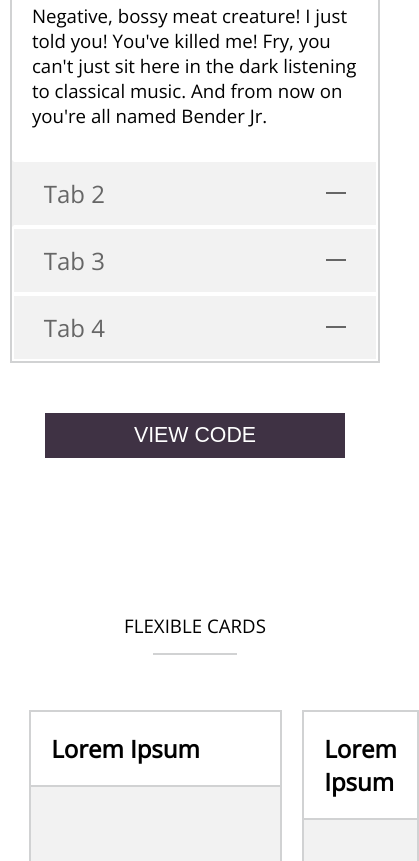
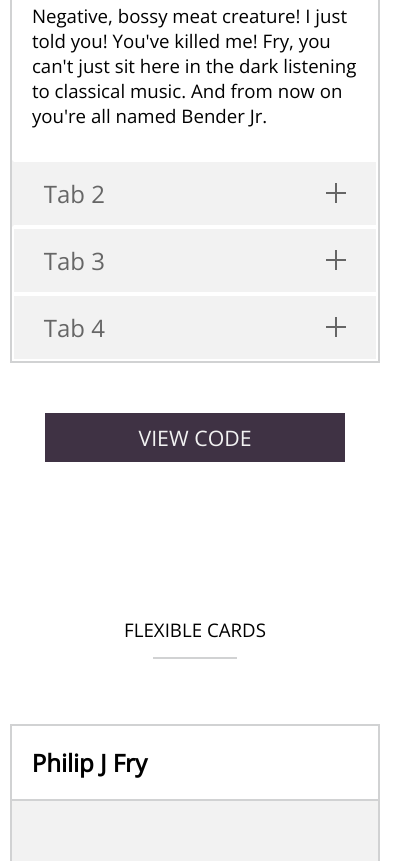
Before and after one commit to julieahawkins/pattrn-party, a website: page index.html in a window 390 px wide. Shown: the part 1139-2000 px from the top of the page, 419 px wide, since content can reach past the window. Drawn offline with nearby package versions, Linux system fonts and the light colour scheme.

Commit message:
hooks up code display to codepen

```diff
--- a/index.html
+++ b/index.html
@@ -61,9 +61,7 @@
             </div>
           </div>
         </section>
-          <button class="btn" id="accordianTabs">
-            <a href="https://codepen.io/jahawkins/pen/BYQZve" target="_blank">VIEW CODE</a>
-          </button>
+          <a class="btn" href="https://codepen.io/jahawkins/pen/BYQZve" target="_blank">VIEW CODE</a>
       </section>
 
       <section class="pattern">
@@ -73,43 +71,43 @@
 
         <section class="Cards-container">
           <div class="card item-1">
-            <h2>Lorem Ipsum</h2>
+            <h2>Philip J Fry</h2>
             <div class="card-content">
             </div>
           </div>
           <div class="card item-2">
-            <h2>Lorem Ipsum</h2>
+            <h2>(Turanga) Leela</h2>
             <div class="card-content">
             </div>
           </div>
           <div class="card item-3">
-            <h2>Lorem Ipsum</h2>
+            <h2>Bender, Baby!</h2>
             <div class="card-content">
             </div>
           </div>
           <div class="card item-4">
-            <h2>Lorem Ipsum</h2>
+            <h2>Doctor Zoidberg</h2>
             <div class="card-content">
             </div>
           </div>
           <div class="card item-5">
-            <h2>Lorem Ipsum</h2>
+            <h2>Hermes Conrad</h2>
             <div class="card-content">
             </div>
           </div>
           <div class="card item-6">
-            <h2>Lorem Ipsum</h2>
+            <h2>Amy Wong</h2>
             <div class="card-content">
             </div>
           </div>
           <div class="card item-7">
-            <h2>Lorem Ipsum</h2>
+            <h2>Professor Farnsworth</h2>
             <div class="card-content">
             </div>
           </div>
         </section>
 
-        <button class="btn" id="flexibleCards">VIEW CODE</button>
+        <a class="btn" href="https://codepen.io/jahawkins/pen/KQXwqx" target="_blank">VIEW CODE</a>
       </section>
 
       <section class="pattern">
--- a/styles/styles.scss
+++ b/styles/styles.scss
@@ -55,19 +55,21 @@ header {
   .btn {
     background: $muted-purple;
     border: none;
+    cursor: pointer;
     color: $lt-grey;
     font-size: 16pt;
     font-weight: $light;
+    text-align: center;
+    text-decoration: none;
 
     align-self: center;
     margin: 50px;
     padding: 10px;
     width: 300px;
-    a {
-      color: $white;
-      text-decoration: none;
-    }
   }
+  // .cp_embed_wrapper {
+  //   width: 100%;
+  // }
 }
 
 // ACCORDIAN TABS /////////////////////////////////////////////////////////////
@@ -92,6 +94,9 @@ header {
     }
     .mobile-open {
       display: none;
+    }
+    &:hover {
+      font-weight: $heavy;
     }
   }
   .tab.active-tab {
@@ -209,6 +214,8 @@ header {
         .mobile-open {
           right: 0;
           top: 0;
+          transform: rotate(90deg);
+
         }
       }
     }
@@ -217,8 +224,8 @@ header {
       margin: 0;
       padding-bottom: 0;
       z-index: 10;
-      .mobile-open {
-        transform: rotate(90deg);
+      .mobile-open.mobile-open {
+        transform: rotate(180deg);
       }
       .tab-content-container {
         margin: 20px 0 0;
@@ -286,3 +293,15 @@ header {
     grid-column-end: 4;
   }
 }
+
+@media screen and (max-width: 775px) {
+  .Cards-container {
+    display: flex;
+    flex-direction: column;
+    width: 95%;
+
+    .card {
+      margin: 10px 0;
+    }
+  }
+}
```
Also changed, not shown: styles/styles.css.
